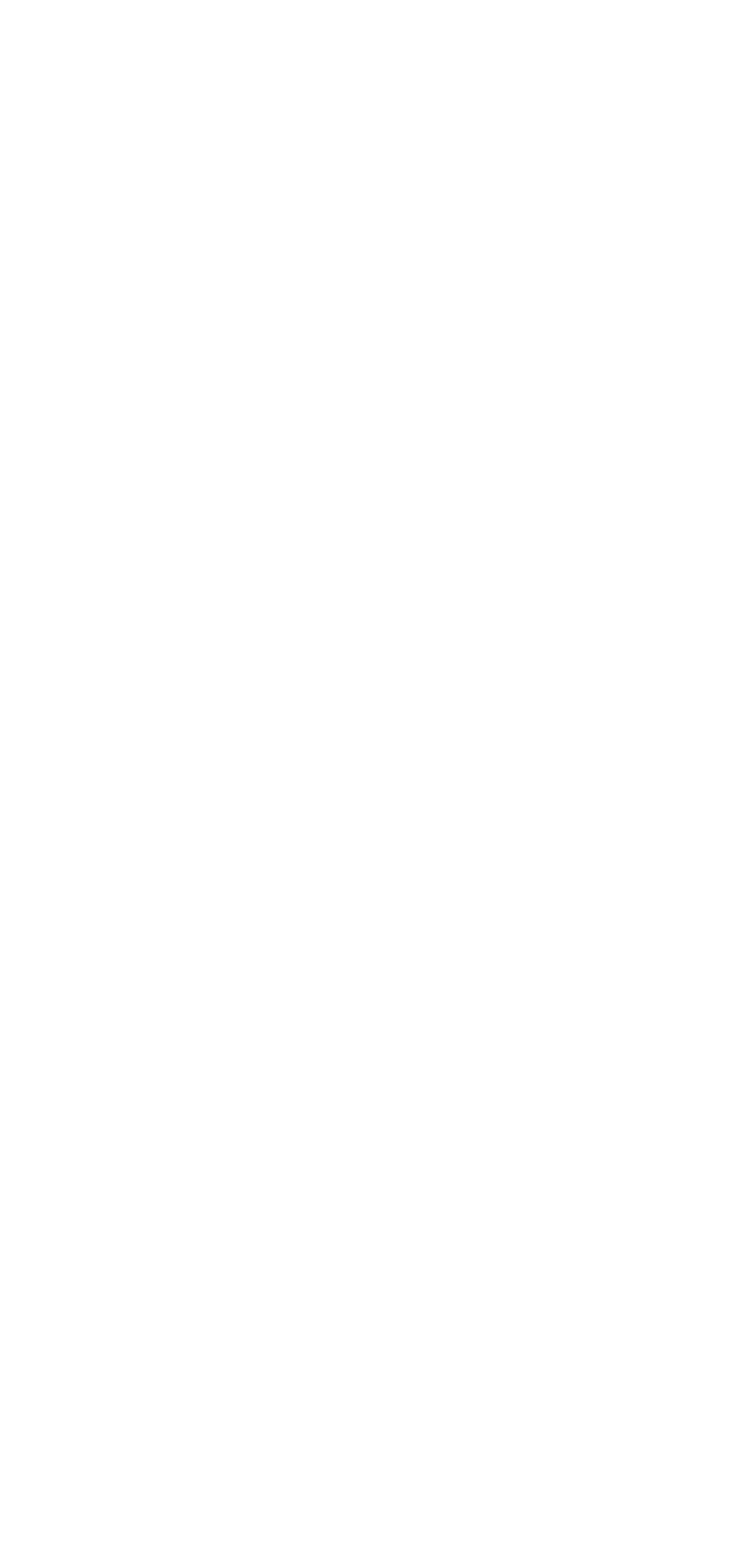
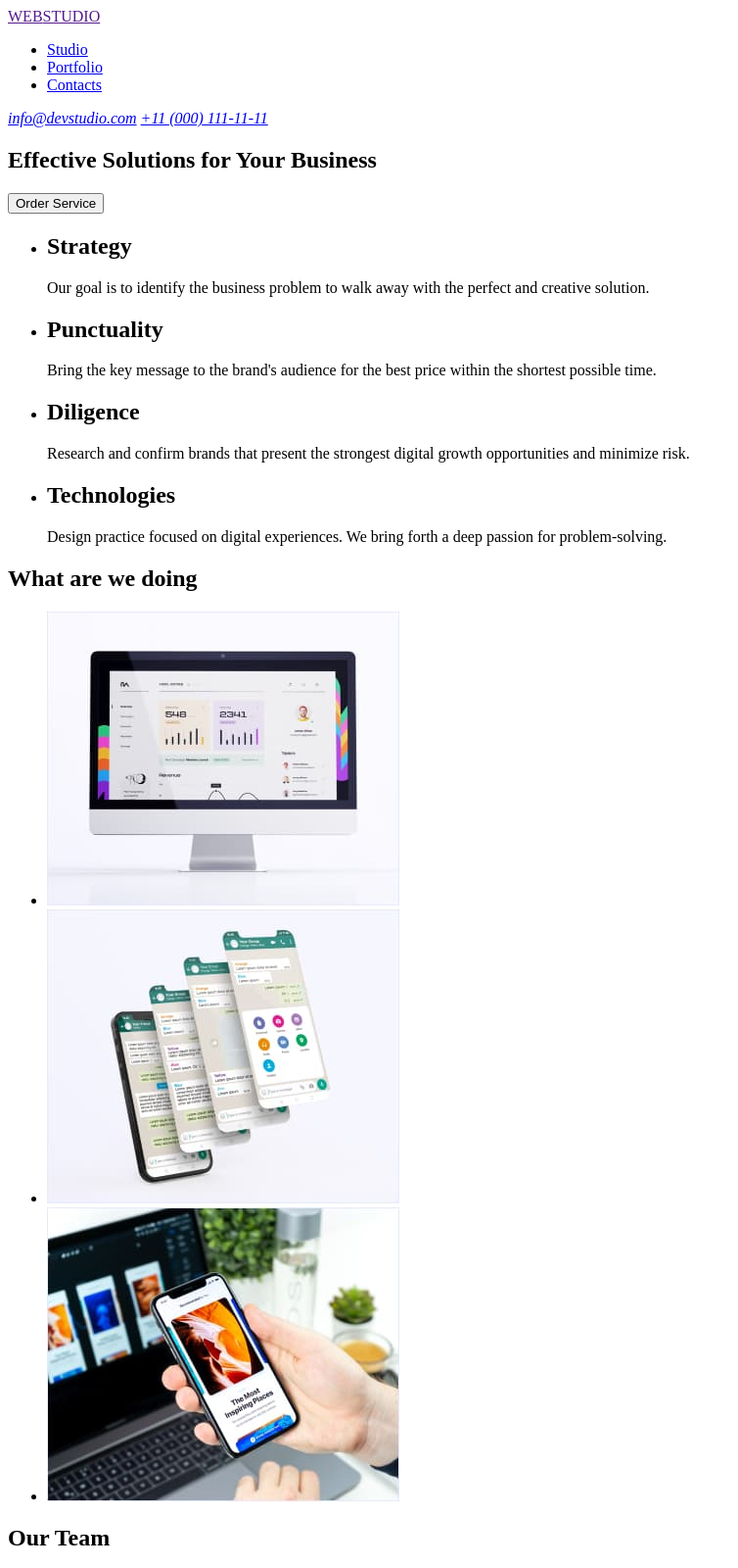
Before and after one commit to MixrutkaIT/goit-markup-hw-01, a plain HTML site: page index.html in a window 1280 px wide. Shown: the top 1600 px of the page at 98% size, without its empty margins (0-754 px from the left). Before the commit the page ends 800 px from the top, so only its background shows below. Drawn offline with Linux system fonts and the light colour scheme.

Commit message:
completed HTML layout

```diff
--- a/index.html
+++ b/index.html
@@ -4,7 +4,99 @@
     <meta charset="UTF-8" />
     <meta http-equiv="X-UA-Compatible" content="IE=edge" />
     <meta name="viewport" content="width=device-width, initial-scale=1.0" />
-    <title>Document</title>
+    <meta
+      name="description"
+      content="Effective solutions of your business."
+    />
+    <title>WEBSTUDIO</title>
   </head>
-  <body></body>
+  <body>
+    <!--Header section-->
+    <header>
+      <a href="">WEB<span>STUDIO</span></a>
+      <Nav>
+        <ul>
+            <li>
+                <a href="#studio">Studio</a>
+            </li>
+            <li>
+                <a href="#portfolio">Portfolio</a>
+            </li>
+            <li>
+                <a href="#contacts">Contacts</a>
+            </li>
+        </ul>
+      </Nav>
+      <address><a href="mailto:info@devstudio.com">info@devstudio.com</a>
+        <a href="tel:+110001111111">+11 (000) 111-11-11</a></address>
+    </header>
+    <main>
+      <!--Hero section-->
+      <section>
+        <h1>Effective Solutions for Your Business</h1>
+        <button type="button">Order Service</button>
+      </section>
+      <!--Strenghts section-->
+      <section>
+        <h2 hidden>Strenghts</h2>
+        <ul>
+            <li>
+                <h2>Strategy</h2>
+                <p>Our goal is to identify the business
+                    problem to walk away with the perfect and creative solution. </p>
+            </li>
+            <li>
+                <h2>Punctuality</h2>
+                <p>Bring the key message to the brand's audience for the best price within the shortest possible time.</p>
+            </li>
+            <li>
+                <h2>Diligence</h2>
+                <p>Research and confirm brands that present the strongest digital growth opportunities and minimize risk.</p>
+            </li>
+            <li>
+                <h2>Technologies</h2>
+                <p>Design practice focused on digital experiences. We bring forth a deep passion for problem-solving.</p>
+            </li>
+
+        </ul>
+      </section>
+      <!--What Are We Doing section-->
+      <section>
+        <h2>What are we doing</h2>
+        <ul>
+            <li><img src="./images/what-we-are-doing/img-01.jpg" alt="statistics on the monitor" width="360"></li>
+            <li><img src="./images/what-we-are-doing/img-02.jpg" alt="chat in the phone app" width="360"></li>
+            <li><img src="./images/what-we-are-doing/img-03.jpg" alt="open application on the phone" width="360"></li>
+        </ul>
+      </section>
+      <!--Our Team section-->
+      <section>
+        <h2>Our Team</h2>
+        <ul>
+            <li>
+                <img src="./images/team/img-01.jpg" alt="Mark Guerrero" width="264">
+                <h3>Mark Guerrero</h3>
+                <p>Product Designer</p>
+            </li>
+            <li><img src="./images/team/img-02.jpg" alt="Tom Ford" width="264">
+                <h3>Tom Ford</h3>
+                <p>Frontend Developer</p>
+            </li>
+            <li><img src="./images/team/img-03.jpg" alt="Camila Garcia" width="264">
+                <h3>Camila Garcia</h3>
+                <p>Marketing</p>
+            </li>
+            <li><img src="./images/team/img-04.jpg" alt="Daniel Wilson" width="264">
+                <h3>Daniel Wilson</h3>
+                <p>UI Designer</p>
+            </li>
+        </ul>
+      </section>
+    </main>
+    <!--Footer section-->
+    <footer>
+        <a href="">WEB<span>STUDIO</span></a>
+        <p>Increase the flow of customers and sales for your business with digital marketing & growth solutions.</p>
+    </footer>
+  </body>
 </html>
```
Also changed, not shown: images/team/img-01.jpg (added), images/team/img-02.jpg (added), images/team/img-03.jpg (added), images/team/img-04.jpg (added), images/what-we-are-doing/img-01.jpg (added), images/what-we-are-doing/img-02.jpg (added), images/what-we-are-doing/img-03.jpg (added).
